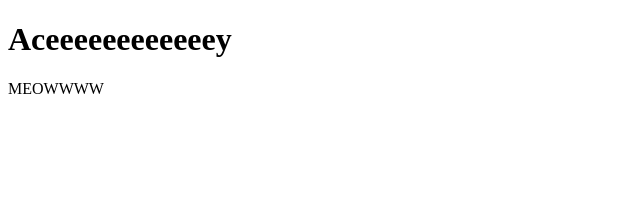
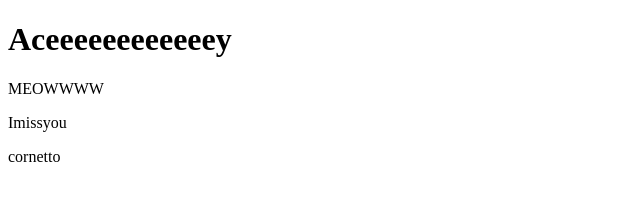
Before and after one commit to nyannncatt/Aceeey, a plain HTML site: page index.html in a window 1280 px wide. Shown: the whole page, without its empty margins (0-640 px from the left). Drawn offline with Linux system fonts and the light colour scheme.

Commit message:
added cornetto

```diff
--- a/index.html
+++ b/index.html
@@ -3,6 +3,9 @@
 
 <h1>Aceeeeeeeeeeeey</h1>
 <p>MEOWWWW</p>
+<!--added imissyou-->
+<p>Imissyou</p>
+<p>cornetto</p>
 
 
 
```
